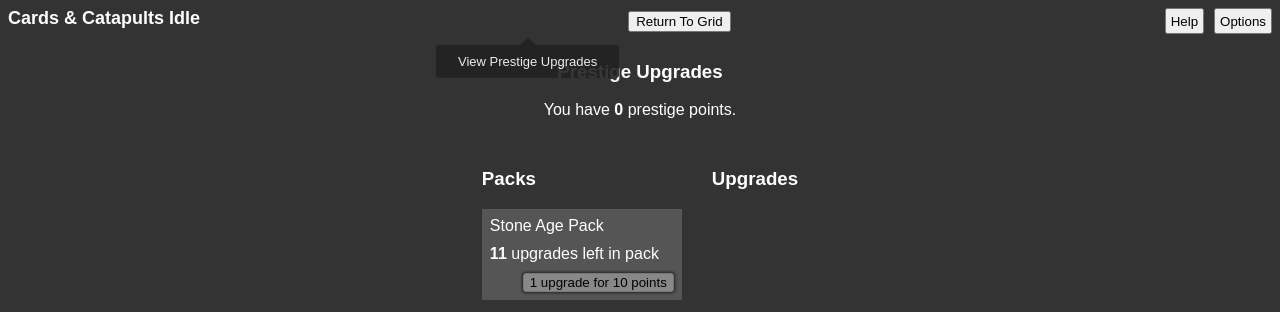
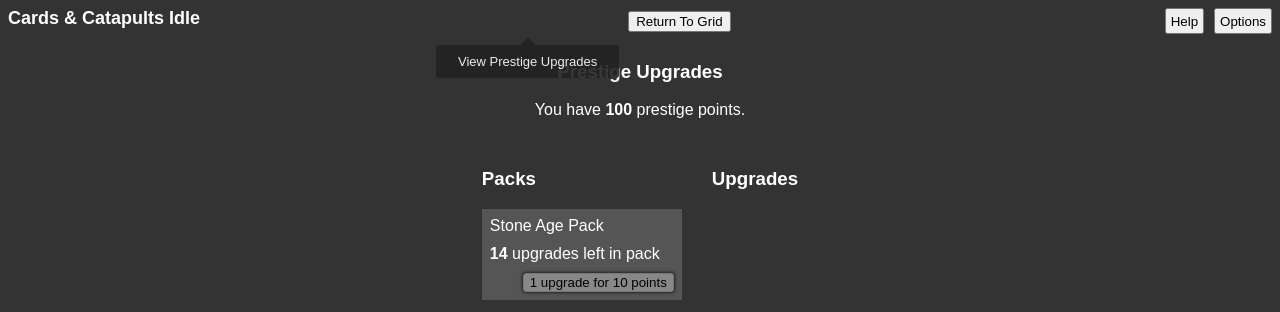
Before and after one commit to Rybadour/cards-n-catapults-idle, a React app: page / in a window 1280 px wide. Both pictures are taken after a click on the button 527 px from the left and 21 px from the top of the page. Shown: the top 312 px of the page. Built offline with nearby package versions, Linux system fonts and the light colour scheme; the HTML template or start-up script is replaced by a standard one.

Commit message:
Added prestige upgrade that adds beggars on reset
 - Added Bard to Stone pack.

```diff
--- a/src/components/prestige.tsx
+++ b/src/components/prestige.tsx
@@ -1,4 +1,5 @@
 import { useCallback, useContext } from "react";
+import cards from "../config/cards";
 import { PrestigeContext } from "../contexts/prestige";
 import { PrestigeUpgrade, RealizedPrestigeUpgrade } from "../shared/types";
 import { formatNumber } from "../shared/utils";
@@ -67,9 +68,22 @@ export default function Prestige() {
 }
 
 function getSummary(upgrade: RealizedPrestigeUpgrade) {
-  let summary = upgrade.summary.replaceAll(
-    '{{bonusAsPercent}}',
-    formatNumber((upgrade.bonus?.amount ?? 0) * 100 * upgrade.quantity, 0, 0) + '%'
-  );
+  let summary = '';
+  if (upgrade.bonus) {
+    summary = upgrade.summary.replaceAll(
+      '{{bonusAsPercent}}',
+      formatNumber((upgrade.bonus?.amount ?? 0) * 100 * upgrade.quantity, 0, 0) + '%'
+    );
+  }
+
+  if (upgrade.extraStartingCards) {
+    let extraCardsSummary = Object.entries(upgrade.extraStartingCards)
+      .map(([c, amount]) =>
+        '+' + (amount * upgrade.quantity) + ' ' + cards[c].name
+      ).join(', ');
+
+    summary = upgrade.summary.replaceAll('{{extraCards}}', extraCardsSummary);
+  }
+
   return summary;
 }
--- a/src/config/card-packs.ts
+++ b/src/config/card-packs.ts
@@ -41,8 +41,11 @@ const cardPacks: Record<string, CardPack> = {
     costGrowth: 1.1,
     quantity: 4,
     possibleThings: [{
+      thing: cards.bard,
+      chance: 0.075,
+    }, {
       thing: cards.forager,
-      chance: 0.1,
+      chance: 0.075,
     }, {
       thing: cards.carpenter,
       chance: 0.075,
@@ -51,7 +54,7 @@ const cardPacks: Record<string, CardPack> = {
       chance: 0.075,
     }, {
       thing: cards.peasant,
-      chance: 0.15,
+      chance: 0.1,
     }, {
       thing: cards.bread,
       chance: 0.25,
--- a/src/config/global.ts
+++ b/src/config/global.ts
@@ -1,9 +1,9 @@
 const global = {
   startingGold: 200,
-  startingCards: {beggar: 1},
-  startingPrestige: 0,
+  startingCards: {beggar: 1, bard: 6},
+  startingPrestige: 100,
   produceModifier: 1,
-  isDebug: false,
+  isDebug: true,
 };
 
 export default global;
--- a/src/config/prestige-packs.ts
+++ b/src/config/prestige-packs.ts
@@ -11,6 +11,9 @@ const packs: Record<string, PrestigePack> = {
       upgrade: upgrades.ratz,
       quantity: 1,
     }, {
+      upgrade: upgrades.hoboVillage,
+      quantity: 3,
+    }, {
       upgrade: upgrades.rationing,
       quantity: 10,
     }],
--- a/src/config/prestige-upgrades.ts
+++ b/src/config/prestige-upgrades.ts
@@ -10,8 +10,16 @@ const upgrades: Record<string, PrestigeUpgrade> = {
     name: 'Ratz!',
     icon: 'cave-entrance',
     description: 'Get a Rat Den at the start of each game.',
-    summary: '+1 Rat Den on reset',
+    summary: '{{extraCards}} on reset',
     extraStartingCards: {ratDen: 1},
+  },
+  hoboVillage: {
+    id: '',
+    name: 'Hobo Village',
+    icon: 'camping-tent',
+    description: 'Get more Beggars at the start of each game.',
+    summary: '{{extraCards}} on reset',
+    extraStartingCards: {beggar: 1},
   },
   rationing: {
     id: '',
```
